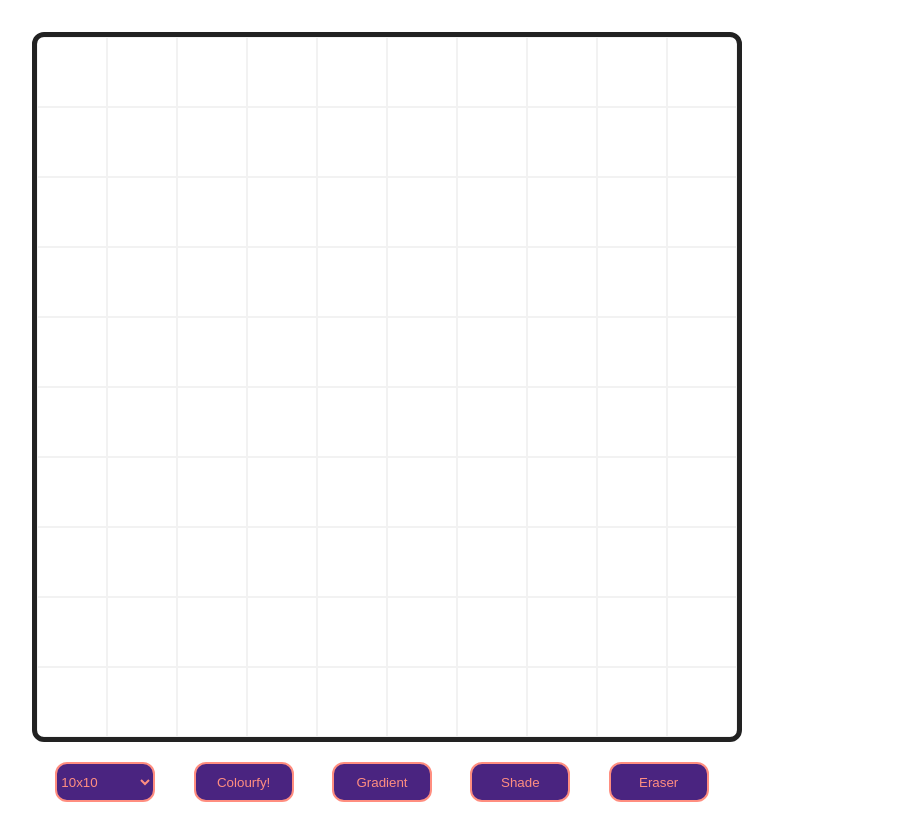
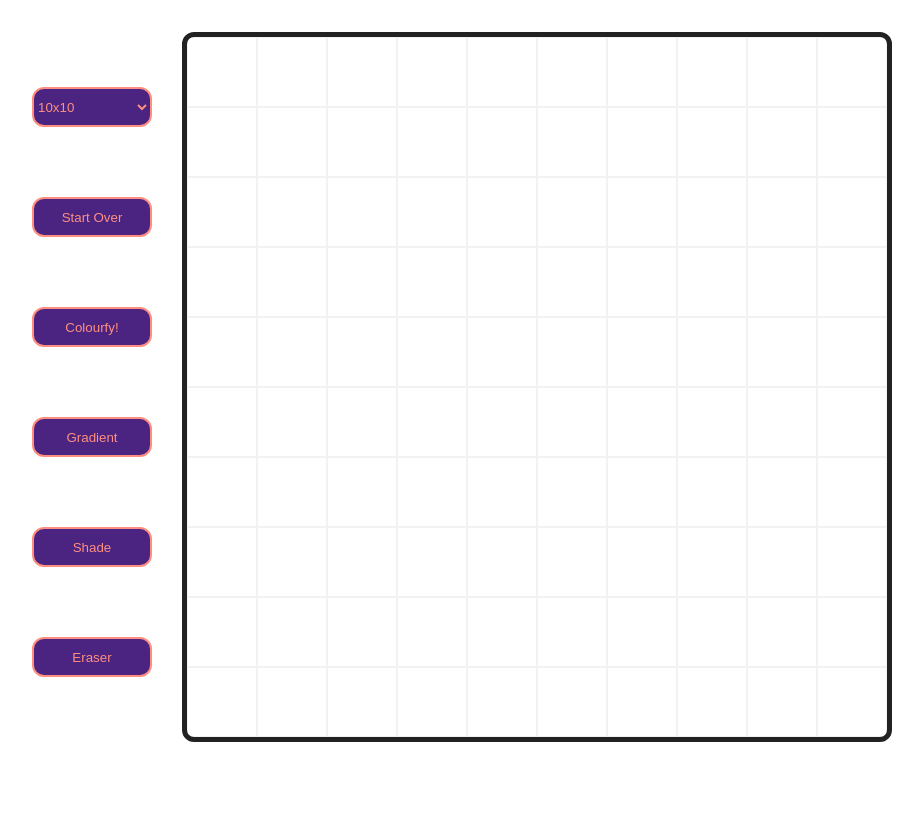
Before and after one commit to Vebriclya/etch-a-sketch, a plain HTML site: page index.html in a window 1280 px wide. Shown: the whole page, without its empty margins (0-923 px from the left). After the commit the page ends 800 px from the top, so only its background shows below. Drawn offline with Linux system fonts and the light colour scheme.

Commit message:
Added a failed bit to wipe the grid

```diff
--- a/etchasketch.js
+++ b/etchasketch.js
@@ -11,6 +11,8 @@ const shaderButton = document.querySelector("#shade");
 let shaderButtonPressed = false;
 const eraserButton = document.querySelector("#eraser");
 let eraserButtonPressed = false;
+const startOverButton = document.querySelector("#wipe-board");
+let startOverButtonPressed = false;
 let currentColour = "black";
 const colourArray = [
   "#171719",
@@ -53,6 +55,15 @@ makeGrid(10);
 dropdown.addEventListener("change", () => {
   container.innerHTML = "";
   makeGrid(dropdown.value);
+});
+
+startOverButton.addEventListener("click", () => {
+  if (startOverButtonPressed === false) {
+    startOverButtonPressed = true;
+  } else {
+    startOverButtonPressed = false;
+  }
+  console.log(startOverButtonPressed);
 });
 
 colourButton.addEventListener("click", () => {
@@ -118,6 +129,15 @@ function makeGrid(x) {
           currentColour = colourArray[Math.floor(Math.random() * 23)];
           e.target.style.background = currentColour;
           console.log(currentColour);
+        } else if (startOverButtonPressed) {
+          container.innerHTML = "";
+          for (let columns = 0; columns < x; columns++) {
+            for (let rows = 0; rows < x; rows++) {
+              const box = document.createElement("div");
+              box.classList.add("sketch-divs");
+              container.appendChild(box);
+            }
+          }
         } else if (gradientButtonPressed) {
           if (gradientNumber === 0) {
             loopUp = true;
--- a/index.html
+++ b/index.html
@@ -8,8 +8,8 @@
     <script src="etchasketch.js" defer></script>
   </head>
   <body>
-    <div id="container"></div>
-    <div id ="button-div">
+    <div id="buttons-and-screen">
+      <div id="button-container">
         <select name="sizeDropdown" id="sizeDropdown">
           <option value="10">10x10</option>
           <option value="25">25x25</option>
@@ -17,10 +17,13 @@
           <option value="75">75x75</option>
           <option value="100">100x100</option>
         </select>
+        <button id="wipe-board">Start Over</button>
         <button id="colourfy">Colourfy!</button>
         <button id="gradient">Gradient</button>
         <button id="shade">Shade</button>
         <button id="eraser">Eraser</button>
       </div>
+      <div id="container"></div>
+    </div>
   </body>
 </html>
--- a/styles.css
+++ b/styles.css
@@ -7,6 +7,11 @@ body{
     flex-direction: column;
     padding: 0;
     justify-content: center;
+}
+
+#buttons-and-screen{
+    display: flex;
+    flex-direction: row;
 }
 
 #container{
@@ -23,10 +28,11 @@ body{
     box-sizing: border-box;
 }
 
-#button-div{
-    flex-wrap: wrap;
-    width: 700px;
-    height: 80px;
+#button-container{
+    display: flex;
+    flex-direction: column;
+    width: 150px;
+    height: 700px;
     display: flex;
     gap: 15px;
     justify-content: space-evenly;
@@ -39,7 +45,7 @@ button{
     background-color: #4a2480;
     color: #ff8e80;
     border-radius: 12px;
-    width: 100px;
+    width: 120px;
     height: 40px;
     border: 2px solid #ff8e80;
     padding: 2px 0px;
@@ -61,7 +67,7 @@ button:hover{
     background-color: #4a2480;
     color: #ff8e80;
     border-radius: 12px;
-    width: 100px;
+    width: 120px;
     height: 40px;
     border: 2px solid #ff8e80 !important;
     padding: 2px 0px;
```
Lines whose indentation alone changed are shown as unchanged.
